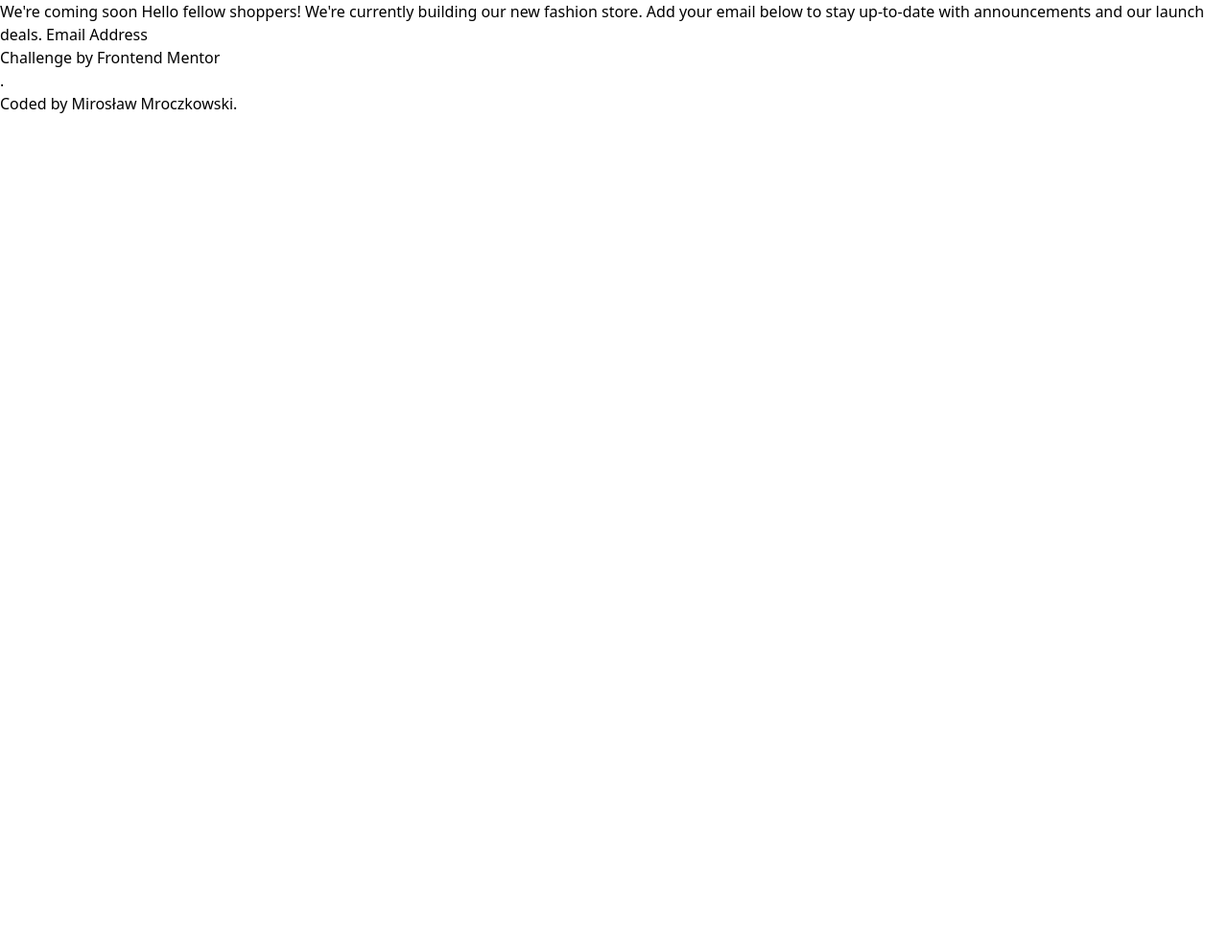
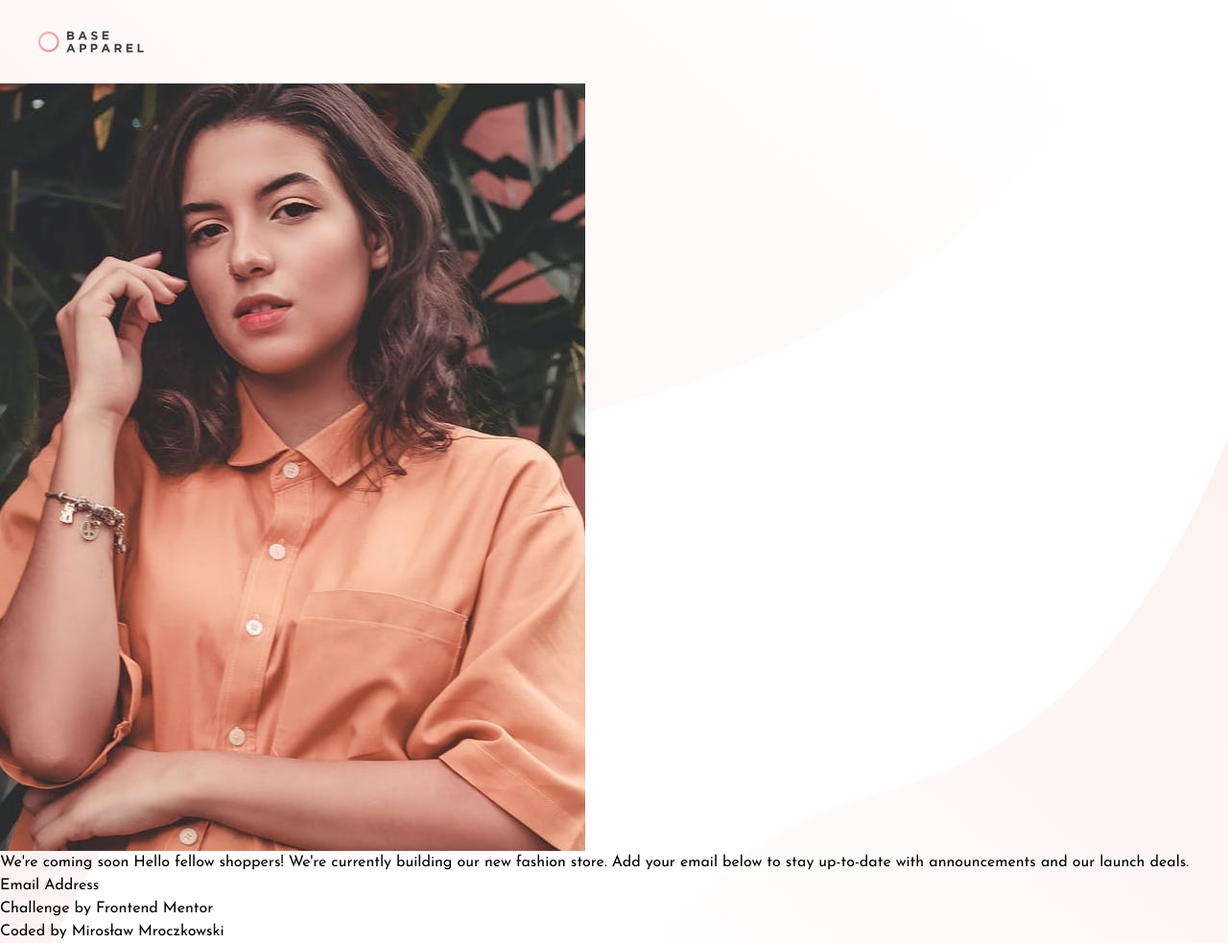
Before and after one commit to FrontEndMentor-MyChallanges/n_base-apparel-coming-soon, a website: page index.html in a window 1280 px wide. Shown: the whole page at 96% size. Before the commit the page ends 800 px from the top, so only its background shows below. Drawn offline with Linux system fonts and the light colour scheme; files that its build step writes are made by us from their sources.

Commit message:
Testing tailwind classes

```diff
--- a/index.html
+++ b/index.html
@@ -14,11 +14,22 @@
   <link rel="preconnect" href="https://fonts.gstatic.com" crossorigin>
   <link href="https://fonts.googleapis.com/css2?family=Josefin+Sans:wght@300;400;600&display=swap" rel="stylesheet">
   <link rel="stylesheet" href="./dist/style.css">
-  <script src="./dist/script.js" defer></script>
+  <script src="./src/script.js" defer></script>
 </head>
 
-<body class="">
-
+<body
+  class="bg-custom-linear-white lg:bg-pattern-desktop lg:bg-center lg:bg-no-repeat lg:bg-cover font-josefin w-full h-full min-h-screen text-base">
+  <div class="wrapper w-full h-full">
+    <header class="h-auto">
+      <div class="logo flex items-center w-full px-10 py-8">
+        <img src="./images/logo.svg" alt="company logo" class="w-[110px]">
+      </div>
+      <!-- To make images changing depending on screen size, has to use picture tag and change classes only in img tag -->
+      <picture>
+        <source media="(min-width: 640px)" srcset="./images/hero-desktop.jpg">
+        <img src="./images/hero-mobile.jpg" alt="" class="sm:w-auto sm:h-full w-full h-full">
+      </picture>
+    </header>
     We're coming soon
 
     Hello fellow shoppers! We're currently building our new fashion store.
@@ -26,16 +37,18 @@
 
     Email Address
 
+
     <footer>
       <p>
         Challenge by
         <a href="https://www.frontendmentor.io/challenges/base-apparel-coming-soon-page-5d46b47f8db8a7063f9331a0"
           target="_blank">Frontend Mentor</a>
-    </p>.
+      </p>
       <p> Coded by
-      <a href="https://www.frontendmentor.io/profile/miroslaw-mroczkowski" target="_blank">Mirosław Mroczkowski</a>.
+        <a href="https://www.frontendmentor.io/profile/miroslaw-mroczkowski" target="_blank">Mirosław Mroczkowski</a>
       </p>
     </footer>
+  </div>
 </body>
 
 </html>
--- a/tailwind.config.js
+++ b/tailwind.config.js
@@ -14,6 +14,9 @@ module.exports = {
 			backgroundImage: {
 				'custom-linear-white': 'linear-gradient(to right bottom, rgba(255,255,255,1) 0%, rgba(255,245,245,1) 100%);',
 				'custom-linear-tomato': 'linear-gradient(to right bottom, rgba(248,191,191,1) 0%, rgba(238,140,140,1) 100%);',
+				'pattern-desktop': 'url("../images/bg-pattern-desktop.svg")',
+				'hero-mobile': 'url("../images/hero-mobile.jpg")',
+				'hero-desktop': 'url("../images/hero-desktop.jpg")',
 			},
 			fontFamily: {
 				josefin: ['Josefin Sans', ...defaultTheme.fontFamily.sans],
```
Also changed, not shown: dist/style.css. Lines whose indentation alone changed are shown as unchanged.
